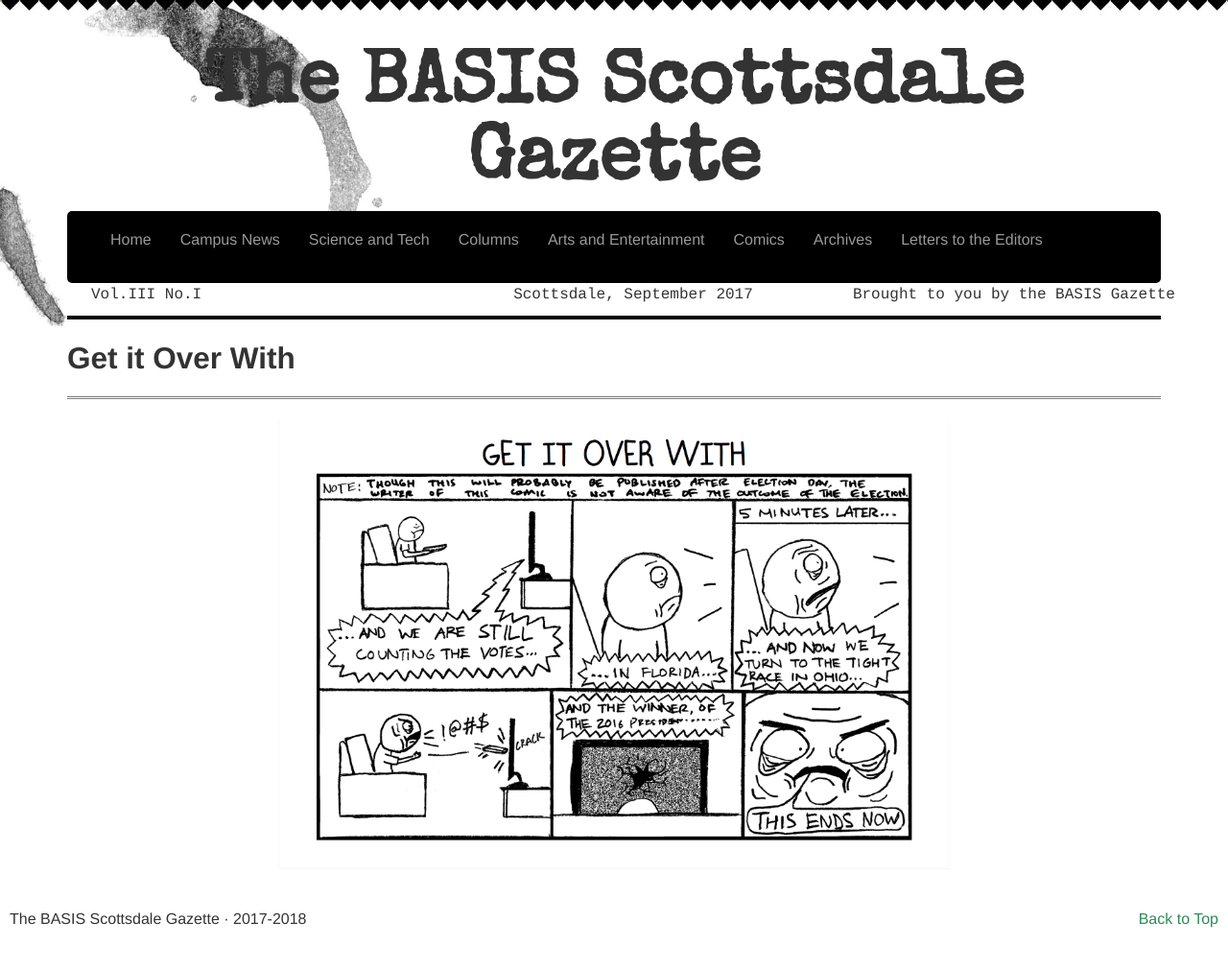
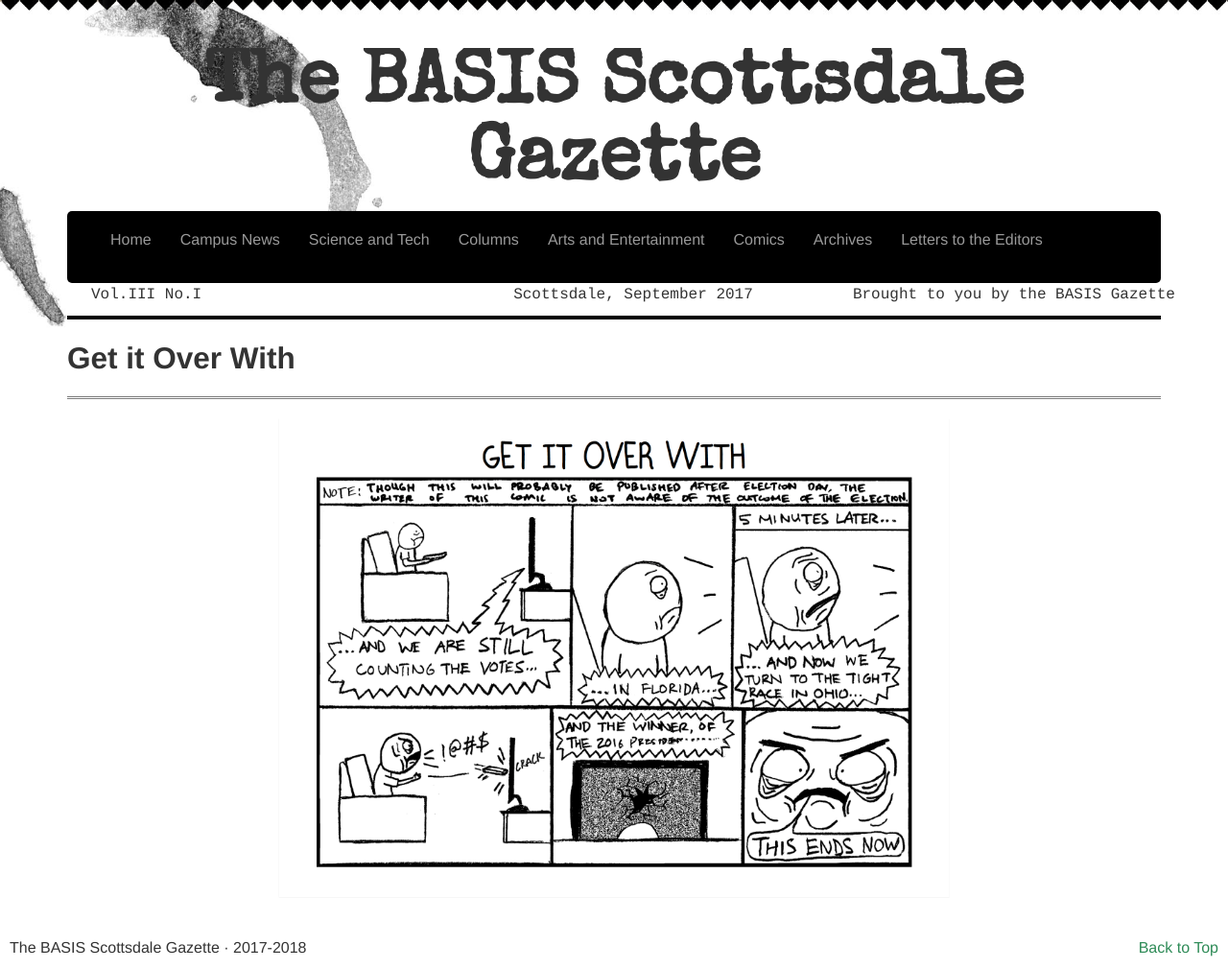
Before and after one commit to Awake99/Awake99.github.io, a Jekyll site: the page built from comics/_posts/2015-11-09-comic.md, in a window 1280 px wide. Shown: the whole page at 96% size. Built offline with Jekyll 4.4.1, drawn with Linux system fonts in a browser that asks for light colours; nearby versions of some CDN libraries; before the commit the page ends 980 px from its top, so only the background shows below that.

Commit message:
Update article.html

```diff
--- a/_layouts/article.html
+++ b/_layouts/article.html
@@ -16,8 +16,8 @@
 
 {{ content }}
 
-<img src="{{ page.image }}" style="margin-left:auto; margin-right:auto; display:block; width:700px; height:500px; padding-bottom:30px;" />
-<h6 style="align:center">{{page.caption}}</h6>
+<img src="{{ page.image }}" style="margin-left:auto; margin-right:auto; display:block; width:700px; height:500px;" />
+<p style="align:center; padding-bottom:30px;">{{page.caption}}</p>
 <script src="http://code.jquery.com/jquery-1.10.1.min.js"></script>
   <script src=”js/bootstrap.js”></script>
 </body>
```
